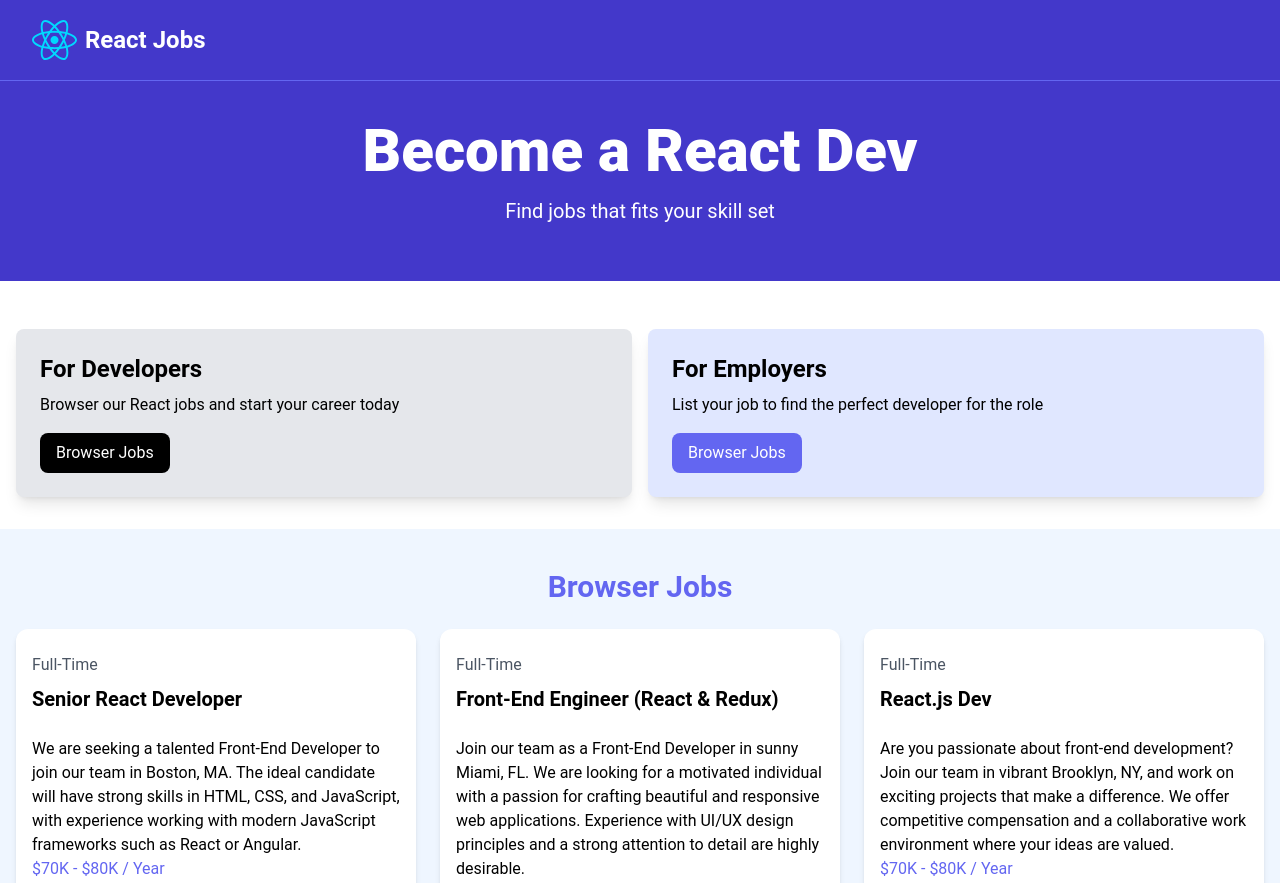
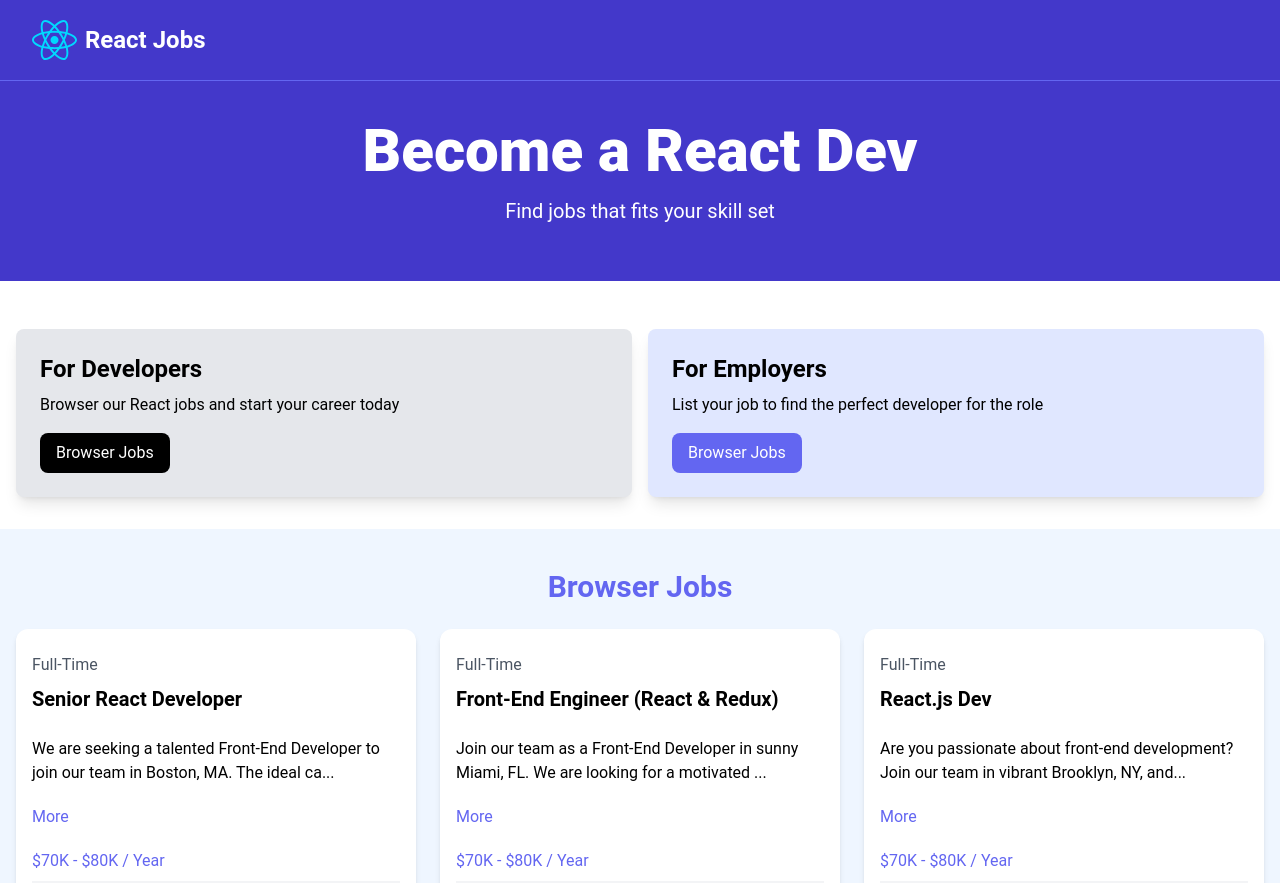
Before and after one commit to Jayashree-25/react-crash-2025, a React (Vite) app: page / in a window 1280 px wide. Shown: the top 883 px of the page. Built offline with nearby package versions, Linux system fonts and the light colour scheme.

Commit message:
toggle less/more added

```diff
--- a/src/components/JobListing.jsx
+++ b/src/components/JobListing.jsx
@@ -1,6 +1,13 @@
-import React from 'react'
+import { useState } from 'react'
 
 const JobListing = ({ job }) => {
+    const [showFullDescription, setShowFullDescription] = useState(false);
+    let description = job.description;
+
+    if (!showFullDescription) {
+        description = description.substring(0, 90) + '...';
+    }
+
     return (
         <div className='bg-white rounded-xl shadow-md relative'>
             <div className='p-4'>
@@ -13,9 +20,11 @@
                     </h3>
                 </div>
 
-                <div>
-                    {job.description}
+                <div className='mb-5'>
+                    {description}
                 </div>
+
+                <button onClick={() => setShowFullDescription((prevState) => !prevState)} className='text-indigo-500 mb-5 hover:text-indigo-600'>{showFullDescription ? 'Less' : 'More'}</button>
 
                 <h3 className='text-indigo-500 mb-2'>{job.salary} / Year</h3>
 
@@ -23,7 +32,7 @@
 
                 <div className='flex flex-col lg:flex-row justify-between mb-4'>
                     <div className='text-orange-700 mb-3'>
-                        <i className='fa-solid fa-location-dot text-lg'>{job.location}</i>
+                        <i className='fa-solid fa-location-dot text-lg'></i>{job.location}
                     </div>
                     <a href={`/job/${job.id}`} className='h-[36px] bg-indigo-500 hover:bg-indigo-600 text-white px-4 py-2 rounded-l text-center text-sm'>Read More</a>
                 </div>
```
